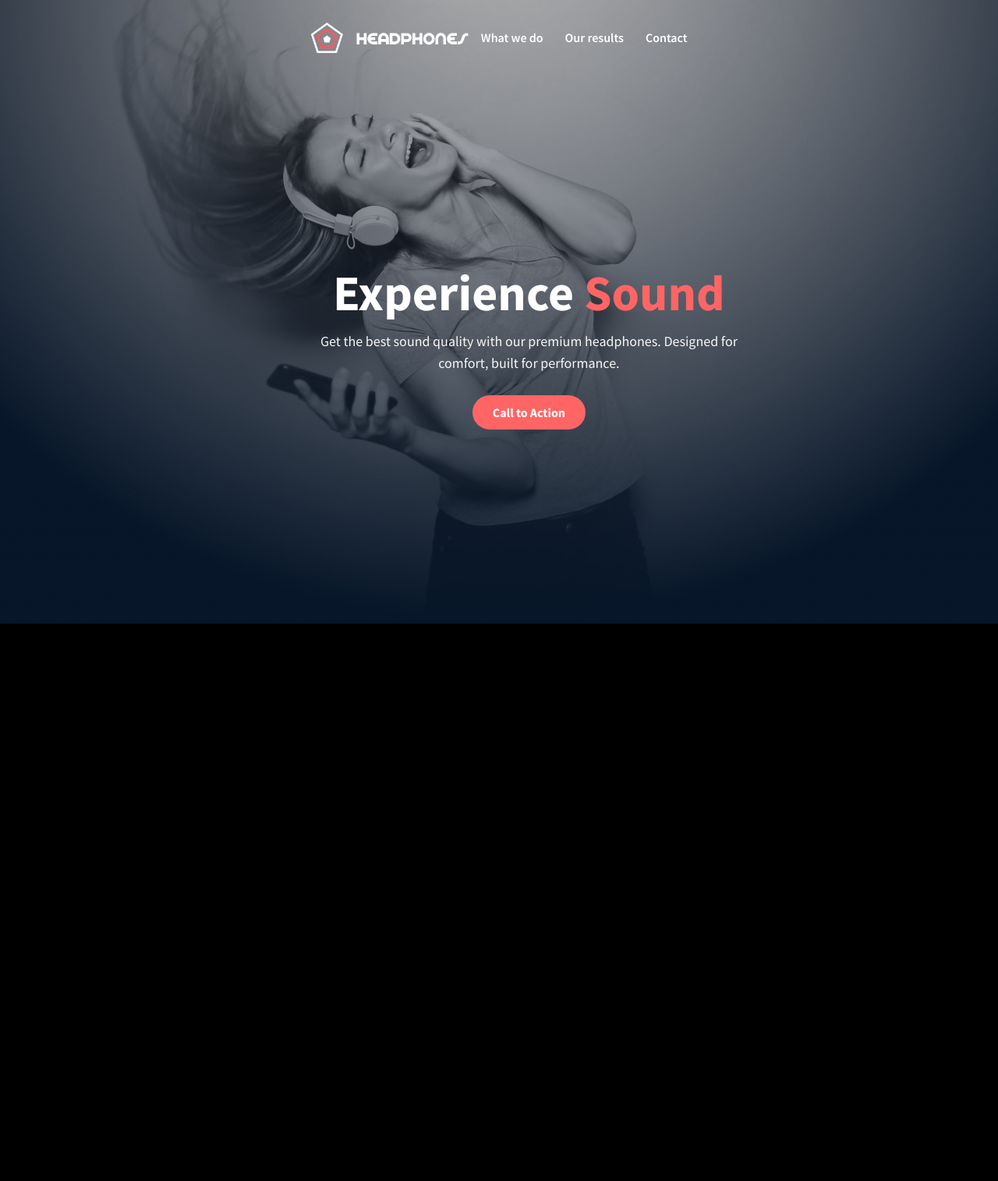
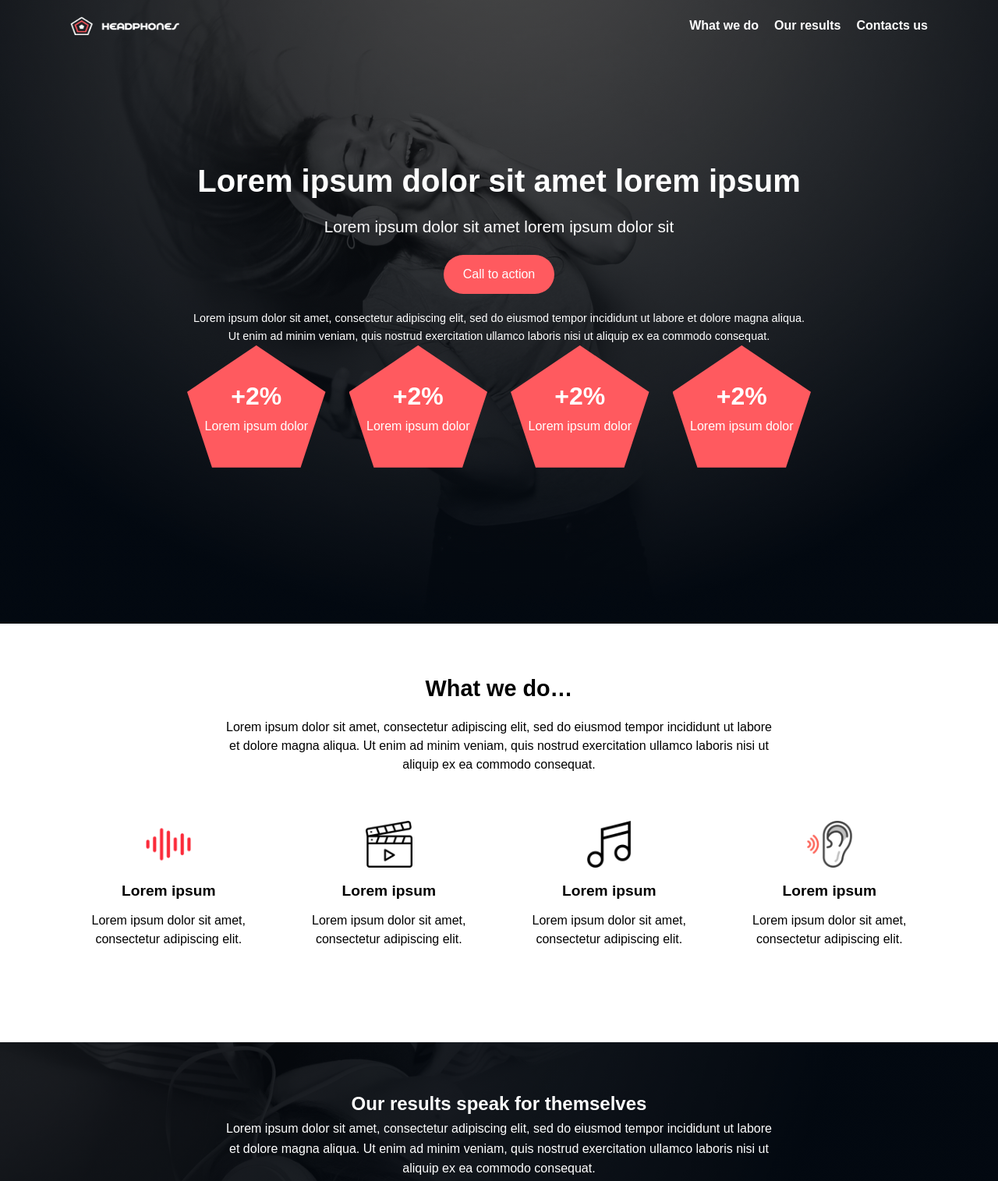
Before and after one commit to Sabi170/alx_html_css, a plain HTML site: page headphones/index.html in a window 1280 px wide. Shown: the top 1515 px of the page at 78% size. Before the commit the page ends 800 px from the top, so only its background shows below. Drawn offline with Linux system fonts and the light colour scheme.

Commit message:
Building a website from scratch

```diff
--- a/headphones/index.html
+++ b/headphones/index.html
@@ -1,37 +1,169 @@
 <!DOCTYPE html>
 <html lang="en">
-<head>
-  <meta charset="utf-8" />
-  <meta name="viewport" content="width=device-width,initial-scale=1" />
-  <title>Headphones — Hero</title>
+    <head>
+        <meta charset="UTF-8">
+        <meta name="viewport" content="width=device-width, initial-scale=1">
+        <title>Headphones</title>
+        <link rel="stylesheet" href="styles.css">
+        <link rel="stylesheet" href="https://cdnjs.cloudflare.com/ajax/libs/font-awesome/6.5.0/css/all.min.css">
+        <link href="https://fonts.googleapis.com/css2?family=Source+Sans+Pro:wght@400;600&display=swap" rel="stylesheet">
+    </head>
 
-  <!-- Google font -->
-  <link href="https://fonts.googleapis.com/css2?family=Source+Sans+Pro:wght@300;400;600;700&display=swap" rel="stylesheet">
+    <body>
 
-  <link rel="stylesheet" href="styles.css">
-</head>
-<body>
-  <header class="hero" role="banner">
-    <nav class="nav">
-      <div class="nav__inner">
-        <img class="logo" src="images/logo_headphones.png" alt="Brand logo">
-        <ul class="nav__links">
-          <li><a href="#">What we do</a></li>
-          <li><a href="#">Our results</a></li>
-          <li><a href="#">Contact</a></li>
-        </ul>
+        <header class="header" role="banner">
+            <div class="container">
+                <a class="logo" href="#">
+
+                    <img src="images/logo_headphones.png" alt="Headphones"  width="140" height="24">
+                </a>
+
+                <nav class="nav" aria-label="Primary">
+                    <ul>
+                        <li><a href="#what-we-do">What we do</a></li>
+                        <li><a href="#results">Our results</a></li>
+                        <li><a href="#contact">Contacts us</a></li>
+                    </ul>
+                </nav>
+            </div>
+        </header>
+
+        <main id="main-content">
+
+            <section class="hero" aria-labelledby="herot-title">
+                <div class="container hero-content">
+                    <h1 id="hero-title">Lorem ipsum dolor sit amet lorem ipsum</h1>
+                    <p class="subtitle">Lorem ipsum dolor sit amet lorem ipsum dolor sit</p>
+                    <a href="#contact" class="btn">Call to action</a>
+                    <p class="lead">
+                        Lorem ipsum dolor sit amet, consectetur adipiscing elit, sed do eiusmod tempor
+          incididunt ut labore et dolore magna aliqua. Ut enim ad minim veniam, quis nostrud
+          exercitation ullamco laboris nisi ut aliquip ex ea commodo consequat.
+                    </p>
+
+                    <div class="stats" role="list">
+                        <div class="stat" role="listitem" aria-label="+2 percent, Lorem ipsum dolor">
+                            <span class="number">+2%</span>
+                            <p>Lorem ipsum dolor</p>
+                        </div>
+
+                        <div class="stat" role="listitem" aria-label="+2 percent, Lorem ipsum dolor">
+                            <span class="number">+2%</span>
+                            <p>Lorem ipsum dolor</p>
+                        </div>
+
+                        <div class="stat" role="listitem" aria-label="+2 percent, Lorem ipsum dolor">
+                            <span class="number">+2%</span>
+                            <p>Lorem ipsum dolor</p>
+                        </div>
+
+                        <div class="stat" role="listitem" aria-label="+2 percent, Lorem ipsum dolor">
+                            <span class="number">+2%</span>
+                            <p>Lorem ipsum dolor</p>
+                        </div>
+                    </div>
+                </div>
+            </section>
+            <!-- What we do-->
+             <section id="what-we-do" class="what-we-do">
+  <div class="container">
+    <h2>What we do…</h2>
+    <p>
+      Lorem ipsum dolor sit amet, consectetur adipiscing elit, sed do eiusmod
+      tempor incididunt ut labore et dolore magna aliqua. Ut enim ad minim veniam,
+      quis nostrud exercitation ullamco laboris nisi ut aliquip ex ea commodo consequat.
+    </p>
+
+    <div class="services">
+      <article class="service">
+        <img src="images/sound.png" alt="Sound design" />
+        <h3>Lorem ipsum</h3>
+        <p>Lorem ipsum dolor sit amet, consectetur adipiscing elit.</p>
+      </article>
+
+      <article class="service">
+        <img src="images/video-editing.png" alt="Video editing" />
+        <h3>Lorem ipsum</h3>
+        <p>Lorem ipsum dolor sit amet, consectetur adipiscing elit.</p>
+      </article>
+
+      <article class="service">
+        <img src="images/musical-note.png" alt="Music production" />
+        <h3>Lorem ipsum</h3>
+        <p>Lorem ipsum dolor sit amet, consectetur adipiscing elit.</p>
+      </article>
+
+      <article class="service">
+        <img src="images/sound (1).png" alt="Hearing solutions" />
+        <h3>Lorem ipsum</h3>
+        <p>Lorem ipsum dolor sit amet, consectetur adipiscing elit.</p>
+      </article>
+    </div>
+  </div>
+</section>
+
+<!-- Our Results -->
+<section id="results" class="results">
+  <div class="container">
+    <h2>Our results speak for themselves</h2>
+    <p>
+      Lorem ipsum dolor sit amet, consectetur adipiscing elit, sed do eiusmod tempor
+      incididunt ut labore et dolore magna aliqua. Ut enim ad minim veniam, quis nostrud
+      exercitation ullamco laboris nisi ut aliquip ex ea commodo consequat.
+    </p>
+
+    <div class="stats">
+      <div class="stat">
+        <span class="number">+2%</span>
+        <p>Lorem ipsum dolor</p>
       </div>
-    </nav>
 
-    <div class="hero__inner">
-      <div class="container">
-        <div class="hero__content">
-          <h1>Experience <span>Sound</span></h1>
-          <p class="lead">Get the best sound quality with our premium headphones. Designed for comfort, built for performance.</p>
-          <a class="btn" href="#">Call to Action</a>
-        </div>
+      <div class="stat">
+        <span class="number">+2%</span>
+        <p>Lorem ipsum dolor</p>
+      </div>
+
+      <div class="stat">
+        <span class="number">+2%</span>
+        <p>Lorem ipsum dolor</p>
+      </div>
+
+      <div class="stat">
+        <span class="number">+2%</span>
+        <p>Lorem ipsum dolor</p>
       </div>
     </div>
-  </header>
-</body>
+  </div>
+</section>
+
+
+<section id="contact">
+  <div class="container contact-content">
+    <h2>Contact Us</h2>
+    <form action="#" method="post" class="contact-form">
+      <input type="text" name="name" placeholder="Name" required>
+      <input type="email" name="email" placeholder="Email" required>
+      <textarea name="message" rows="5" placeholder="Your message" required></textarea>
+      <button type="submit">Send</button>
+    </form>
+  </div>
+</section>
+        </main>
+
+  <!-- Footer -->
+<footer>
+  <div class="footer-content">
+    <img src="images/logo_headphones.png" alt="Headphones Logo" class="footer-logo">
+
+    <div class="socials">
+      <a href="#"><i class="fab fa-facebook-f"></i></a>
+      <a href="#"><i class="fab fa-twitter"></i></a>
+      <a href="#"><i class="fab fa-instagram"></i></a>
+    </div>
+
+    <p class="copyright">© Headphones 2025</p>
+  </div>
+</footer>
+
+    </body>
 </html>
--- a/headphones/styles.css
+++ b/headphones/styles.css
@@ -1,180 +1,346 @@
-/* =========== Reset =========== */
-* { box-sizing: border-box; margin: 0; padding: 0; }
-html,body { height: 100%; }
-
-/* =========== Variables =========== */
-:root{
-  --accent: #FF6565;
-  --max-width: 1000px;
-  --text-light: #ffffff;
-  --nav-padding: 28px;
+/* ========== RESET ========== */
+* {
+  margin: 0;
+  padding: 0;
+  box-sizing: border-box;
 }
 
-/* =========== Fonts =========== */
-/* local Spin Cycle - add file to /fonts/Spin-Cycle-OT.otf */
-@font-face{
-  font-family: "Spin Cycle OT";
-  src: url("fonts/SourceSansPro-Bold.otf") format("opentype");
-  font-weight: 700;
-  font-style: normal;
-  font-display: swap;
+html {
+  scroll-behavior: smooth;
 }
 
-body{
-  font-family: "Source Sans Pro", system-ui, -apple-system, "Segoe UI", Roboto, "Helvetica Neue", Arial, sans-serif;
-  background: #000;
-  color: var(--text-light);
-  -webkit-font-smoothing:antialiased;
-  -moz-osx-font-smoothing:grayscale;
+body {
+  font-family: Arial, Helvetica, sans-serif;
+  line-height: 1.6;
+  background-color: #000;
+  color: #fff;
+
 }
 
-/* =========== Generic container =========== */
-.container{
-  max-width: var(--max-width);
-  margin-inline: auto;      /* centers horizontally */
-  padding-inline: 20px;
+img {
+  max-width: 100%;
+  display: block;
 }
 
-/* =========== Header / hero (full-bleed background) =========== */
-.hero{
+a {
+  text-decoration: none;
+  color: inherit;
+}
+
+.container {
+  width: 90%;
+  max-width: 1100px;
+  margin: 0 auto;
+}
+
+/* ========== HEADER ========== */
+.header {
+  position: absolute;
+  top: 0;
+  width: 100%;
+  padding: 20px 0;
+  z-index: 10;
+}
+
+.header .container {
+  display: flex;
+  justify-content: space-between;
+  align-items: center;
+}
+
+.header .nav ul {
+  list-style: none;
+  display: flex;
+  gap: 20px;
+}
+
+.header .nav a {
+  font-weight: bold;
+}
+
+/* ========== HERO ========== */
+.hero {
+  background: linear-gradient(rgba(0,0,0,0.6), rgba(0,0,0,0.6)),
+              url("./images/headphones_hero_1.jpg") no-repeat center center/cover;
   min-height: 100vh;
   display: flex;
-  flex-direction: column;
-  background: url("images/headphones_hero_1.jpg") center/cover no-repeat;
-  color: var(--text-light);
+  align-items: center;
+  text-align: center;
+  padding: 0 20px;
 }
 
-/* overlay (optional) to improve contrast) */
-/* .hero::after{
-  content:"";
-  position:absolute;
-  inset:0;
-  background: linear-gradient(to bottom, rgba(0,0,0,0.35), rgba(0,0,0,0.45));
-  pointer-events:none;
-} */
-
-/* =========== Nav (top-left logo, top-right links) =========== */
-.nav{
-  padding: var(--nav-padding) 0;
-}
-.nav__inner{
-  display:flex;
-  align-items:center;
-  justify-content:space-between;
-  gap:16px;
-  /* center nav contents up to max width */
-  max-width: var(--max-width);
-  margin-inline: auto;
-  padding-inline: 20px;
-}
-.logo{ height:40px; display:block; }
-
-/* keep selectors generic and simple */
-.nav__links{
-  list-style:none;
-  display:flex;
-  gap:28px;
-  align-items:center;
+.hero-content {
+  max-width: 800px;
+  margin: auto;
 }
 
-.nav__links a{
-  color: var(--text-light);
-  text-decoration:none;
-  font-weight:600;
-  transition: color .15s ease;
-}
-.nav__links a:hover,
-.nav__links a:active{
-  color: var(--accent);    /* hover color requirement */
+.hero h1 {
+  font-size: 1.8rem;
+  margin-bottom: 10px;
 }
 
-/* =========== Hero inner area (controls text placement) =========== */
-/* .hero__inner stretches to take remaining height and centers vertically */
-.hero__inner{
-  flex:1;
-  display:flex;
-  align-items:center;    /* vertically center hero block */
+.hero .subtitle {
+  font-size: 1rem;
+  font-weight: 300;
+  margin-bottom: 20px;
 }
 
-.hero {
-    display: flex;
-    flex-direction: column;
-    align-items: center;
-    justify-content: center;
-    height: 100vh;
-    text-align: center;
+.btn {
+  display: inline-block;
+  background: #ff5a5f;
+  color: #fff;
+  padding: 12px 25px;
+  border-radius: 25px;
+  margin-bottom: 20px;
+  transition: background 0.3s ease;
 }
 
-/* The hero content itself is narrower and aligned left on wide screens */
-.hero__content{
-  max-width: 560px;     /* control text column width */
-  /* align left visually on desktop */
-  margin-left: clamp(32px, 6vw, 80px); /* push content slightly right from left edge */
-  /* center text on mobile via media queries below */
+.btn:hover {
+  background: #ff3b3f;
 }
 
-/* Heading with span to style part of the heading differently */
-.hero__content h1{
-  font-family: "Spin Cycle OT", "Source Sans Pro", sans-serif;
-  font-size: 64px;
-  line-height: 0.95;
-  font-weight:700;
-  margin-bottom: 18px;
-  color: var(--text-light);
+.hero .lead {
+  font-size: 0.9rem;
 }
 
-/* colored span */
-.hero__content h1 span{
-  color: var(--accent);
-  display:inline-block;
+/* ========== WHAT WE DO ========== */
+.what-we-do {
+  background: #fff;
+  color: #000;
+  padding: 60px 20px;
+  text-align: center;
 }
 
-/* lead paragraph */
-.lead{
-  margin-bottom: 26px;
-  font-size: 18px;
-  line-height: 1.6;
-  color: rgba(255,255,255,0.95);
+.what-we-do h2 {
+  font-size: 1.5rem;
+  margin-bottom: 15px;
 }
 
-/* button */
-.btn{
-  display:inline-block;
-  background: var(--accent);
-  color: #fff;
-  padding: 12px 26px;
-  border-radius: 999px;
-  text-decoration:none;
-  font-weight:700;
-  transition: opacity .15s ease, transform .12s ease;
-}
-.btn:hover,
-.btn:active{
-  opacity: 0.9; /* hover/active rule */
-  transform: translateY(-1px);
+.what-we-do p {
+  max-width: 700px;
+  margin: 0 auto 40px;
 }
 
-/* =========== Responsive: tablet & mobile =========== */
-/* Tablet smaller screens: reduce sizes */
-@media (max-width: 1024px){
-  .hero__content h1 { font-size: 48px; }
-  .lead { font-size: 16px; }
+.services {
+  display: grid;
+  grid-template-columns: 1fr;
+  gap: 30px;
 }
 
-/* Mobile breakpoint per requirement: switch at 480px or less */
-@media (max-width: 480px){
-  .nav__inner{ padding-inline: 14px; }
-  .nav__links{ gap: 18px; font-size: 15px; }
+.service img {
+  width: 50px;
+  margin-bottom: 10px;
+}
 
-  /* On small screens we center the hero content */
-  .hero__content{
-    margin-left: 0;
-    margin-inline: auto;
-    text-align: center;
-    padding-inline: 12px;
+/* ========== RESULTS ========== */
+.results {
+  background: linear-gradient(rgba(0,0,0,0.6), rgba(0,0,0,0.6)),
+              url("./images/headphones_hero_2.jpg") no-repeat center center/cover;
+  padding: 60px 20px;
+  text-align: center;
+}
+
+.results p {
+  max-width: 700px;
+  margin: 0 auto 40px;
+}
+
+.stats {
+  display: grid;
+  grid-template-columns: 1fr;
+  gap: 30px;
+}
+
+.stat {
+  background: #ff5a5f;
+  padding: 40px 20px;
+  clip-path: polygon(50% 0%, 100% 38%, 82% 100%, 18% 100%, 0% 38%);
+}
+
+.number {
+  font-size: 2rem;
+  font-weight: bold;
+}
+
+/* Contact Section */
+#contact {
+  background: #fff;
+  padding: 60px 20px;
+  text-align: center;
+}
+
+#contact h2 {
+  font-family: 'Source Sans Pro', sans-serif;
+  font-size: 2rem;
+  margin-bottom: 30px;
+  color: #000;
+}
+
+.contact-form {
+  max-width: 500px;
+  margin: 0 auto;
+  display: flex;
+  flex-direction: column;
+  gap: 15px;
+}
+
+.contact-form input,
+.contact-form textarea {
+  padding: 12px;
+  border: 1px solid #ccc;
+  border-radius: 6px;
+  font-size: 1rem;
+  font-family: 'Source Sans Pro', sans-serif;
+}
+
+.contact-form textarea {
+  resize: none;
+}
+
+.contact-form button {
+  background: #ff5a5f;
+  color: #fff;
+  padding: 14px;
+  border: none;
+  border-radius: 6px;
+  font-size: 1rem;
+  cursor: pointer;
+  transition: background 0.3s;
+}
+
+.contact-form button:hover {
+  background: #e04b50;
+}
+
+
+/* WHAT WE DO SECTION */
+.what-we-do {
+  background: #fff;
+  color: #000;
+  padding: 60px 20px;
+  text-align: center;
+}
+
+.what-we-do h2 {
+  font-size: 1.8rem;
+  margin-bottom: 15px;
+}
+
+.what-we-do p {
+  max-width: 700px;
+  margin: 0 auto 40px;
+  line-height: 1.5;
+}
+
+/* Services container */
+.services {
+  display: grid;
+  grid-template-columns: 1fr;
+  gap: 30px;
+}
+
+/* Each service card */
+.service {
+  padding: 20px;
+}
+
+.service img {
+  width: 60px;
+  margin: 0 auto 15px;
+}
+
+.service h3 {
+  margin-bottom: 10px;
+  font-size: 1.2rem;
+}
+
+/* Tablet layout (2 per row) */
+@media (min-width: 768px) {
+  .services {
+    grid-template-columns: repeat(2, 1fr);
+  }
+}
+
+/* Desktop layout (4 per row) */
+@media (min-width: 1024px) {
+  .services {
+    grid-template-columns: repeat(4, 1fr);
+  }
+}
+
+/* Footer */
+footer {
+  background: #000;
+  padding: 50px 20px;
+  text-align: center;
+  font-family: 'Source Sans Pro', sans-serif;
+}
+
+.footer-content {
+  display: flex;
+  flex-direction: column;
+  align-items: center;
+  gap: 25px;
+}
+
+.footer-logo {
+  height: 40px;
+}
+
+.socials {
+  display: flex;
+  gap: 25px; /* space between icons */
+}
+
+.socials a {
+  color: #fff;
+  font-size: 1.5rem;
+  transition: color 0.3s;
+}
+
+.socials a:hover {
+  color: #ff5a5f; /* hover accent */
+}
+
+.copyright {
+  color: rgba(255, 255, 255, 0.6); /* faded effect */
+  font-size: 0.9rem;
+}
+
+/* ========== TABLET (≥768px) ========== */
+@media (min-width: 768px) {
+  .services {
+    grid-template-columns: repeat(2, 1fr);
   }
 
-  .hero__content h1 { font-size: 28px; }
-  .lead { font-size: 14px; }
-  .btn{ padding: 10px 20px; }
+  .stats {
+    grid-template-columns: repeat(2, 1fr);
+  }
+
+  .hero h1 {
+    font-size: 2.2rem;
+  }
+
+  .hero .subtitle {
+    font-size: 1.2rem;
+  }
 }
+
+/* ========== DESKTOP (≥1024px) ========== */
+@media (min-width: 1024px) {
+  .services {
+    grid-template-columns: repeat(4, 1fr);
+  }
+
+  .stats {
+    grid-template-columns: repeat(4, 1fr);
+  }
+
+  .hero h1 {
+    font-size: 2.5rem;
+  }
+
+  .hero .subtitle {
+    font-size: 1.3rem;
+  }
+}
```
Also changed, not shown: headphones/images/Facebook_White.png (added), headphones/images/Instagram_White.png (added), headphones/images/Twitter_White.png (added), headphones/images/musical-note.png (added), headphones/images/sound (1).png (added), headphones/images/sound.png (added), headphones/images/video-editing.png (added).
